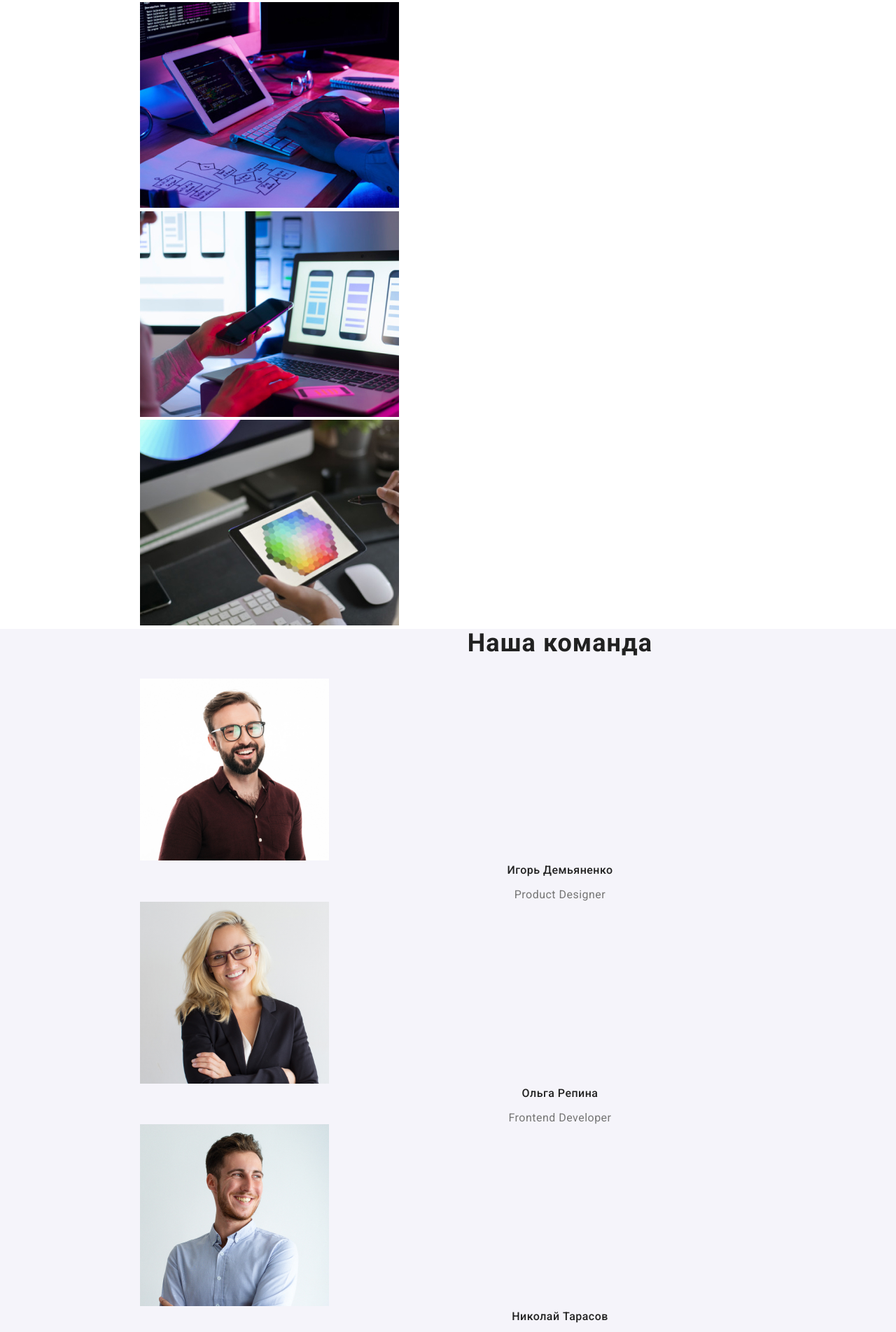
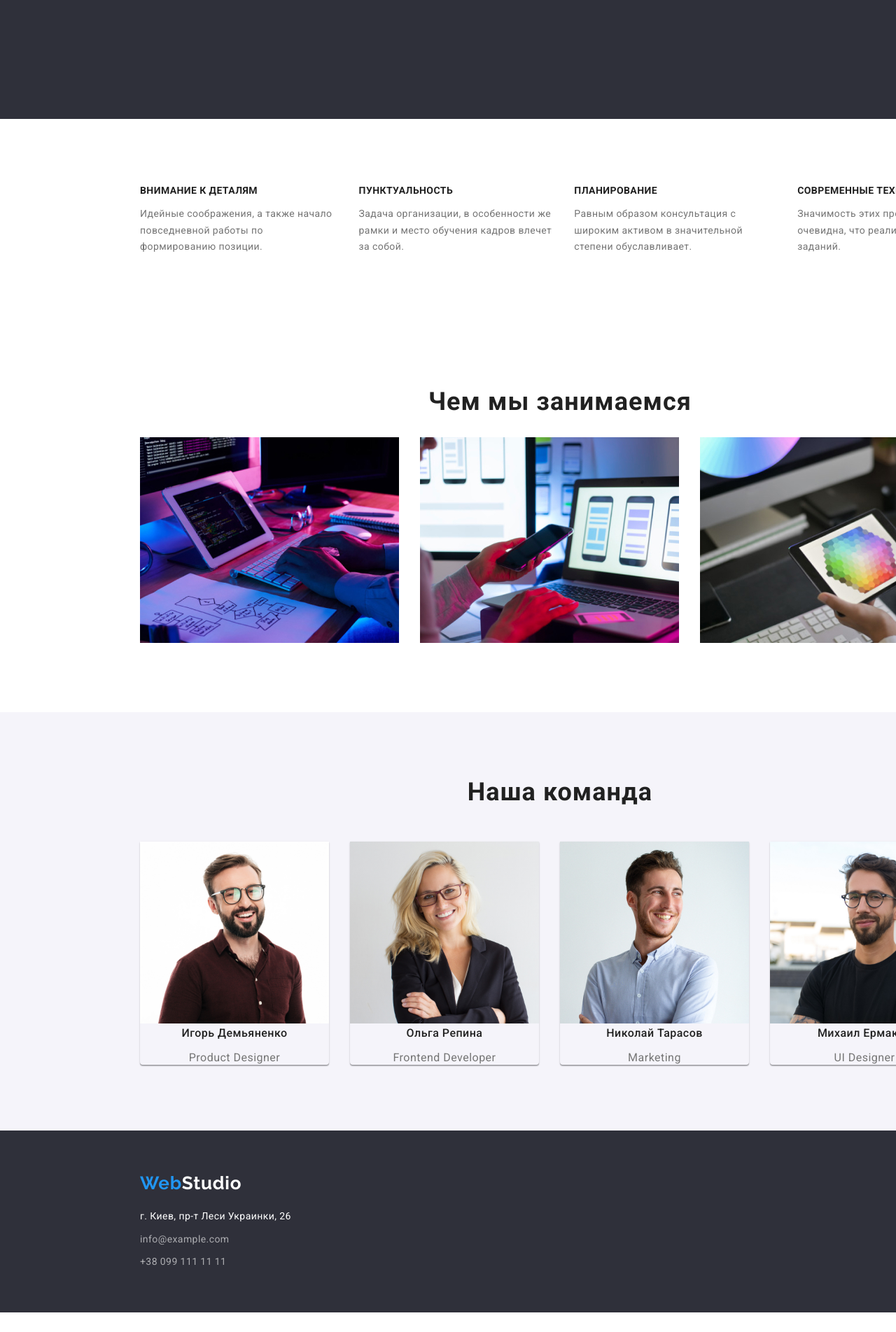
Before and after one commit to Aleksandr117Vorsakov/goit-markup-hw-03, a plain HTML site: page index.html in a window 1280 px wide. Shown: the part 495-2399 px from the top of the page at 70% size. After the commit the page ends 2371 px from the top, so only its background shows below. Drawn offline with nearby package versions, Linux system fonts and the light colour scheme.

Commit message:
разметка мейна и футера

```diff
--- a/css/styles.css
+++ b/css/styles.css
@@ -42,10 +42,15 @@ p:last-child{
     margin-left: auto;
     margin-right: auto;
 }
+.section{
+    padding-top: 94px;
+    padding-bottom: 94px;
+}
 /* header */
 .header-container{
     display: flex;
     align-items: center;
+    border-bottom: 1px solid #ECECEC;
 }
 .header-nav{
     display: flex;
@@ -62,9 +67,18 @@ p:last-child{
     margin-right: 93px;
     padding-top: 24px;
     padding-bottom: 25px;
+    padding-left: 15px;
 }
-.footer>.logo{
-     color: var(--main-background-color);
+.footer-logo{
+    color: var(--main-background-color);
+    font-family: Raleway;
+    font-size: 26px;
+    line-height:1.2;
+    letter-spacing: 0.03em;
+    align-items: center;
+    margin-top: 60px;
+    margin-bottom: 20px;
+
     }
 
 
@@ -148,6 +162,10 @@ margin-left: auto;
     text-align: center;
     letter-spacing: 0.06em;
     text-transform: uppercase;
+    padding-left: 252px;
+    padding-right: 252px;
+    padding-top: 106px;
+    margin-bottom: 30px;
 }
 .hero-button{
     color: var(--main-background-color);
@@ -157,12 +175,14 @@ margin-left: auto;
     font-weight: bold;
     font-size: 16px;
     line-height: 1.8;
-    display: flex;
-    align-items: center;
-    text-align: center;
     letter-spacing: 0.06em;
     cursor: pointer;
-
+    margin-left: 500px;
+    margin-right: 500px;
+    margin-bottom: 106px;
+    border-radius: 4px;
+    padding-left: 25px;
+    padding-right: 25px;
 }
 
 /* qualities and skills */
@@ -179,6 +199,16 @@ margin-left: auto;
     font-size: 14px;
     line-height: 1.7;
     letter-spacing: 0.03em;
+}
+.skills{
+    display: flex;
+
+}
+.skills-item{
+    margin-right: 30px;
+}
+.skills-item:last-child{
+    margin: 0;
 }
 /* punctuality */
 .punctuality-title{
@@ -232,6 +262,17 @@ margin-left: auto;
     line-height: 42px;
     text-align: center;
     letter-spacing: 0.03em;
+    margin-left: 400px;
+    margin-right: 400px;
+}
+.picture{
+    display: flex;
+}
+.picture-item{
+    margin-right: 30px;
+}
+.picture-item:last-child{
+    margin: 0;
 }
 /* team */
 .team{
@@ -243,6 +284,9 @@ margin-left: auto;
     line-height: 1.15;
     text-align: center;
     letter-spacing: 0.03em;
+    margin-left: 460px;
+    margin-right: 460px;
+    margin-bottom: 50px;
 }
 .team-demyanenko{
     color:var(--heading-main-color);
@@ -304,9 +348,24 @@ margin-left: auto;
     text-align: center;
     letter-spacing: 0.03em;
 }
+.staff{
+    display: flex;
+}
+.staff-item{
+    margin-right: 30px;
+    box-shadow: 0px 1px 3px rgba(0, 0, 0, 0.12), 0px 1px 1px rgba(0, 0, 0, 0.14), 0px 2px 1px rgba(0, 0, 0, 0.2);
+border-radius: 0px 0px 4px 4px;
+}
+.staff-item:last-child{
+    margin: 0;
+}
 /* footer */
 .footer{
     background:var(--header-footer-background-color);
+}
+.footer-container{
+    display: flex;
+    flex-direction: column;
 }
 
 .address{
@@ -315,12 +374,24 @@ margin-left: auto;
     line-height: 1.7;
     letter-spacing: 0.03em;
     font-style:normal;
+    margin-bottom: 9px;
 }
 .footer-contact-link{
     color:var(--footer-contact-color);
     font-size: 14px;
     line-height: 1.7;
     letter-spacing: 0.03em;
+}
+.footer-contact{
+    display: flex;
+    flex-direction: column;
+}
+.footer-contact-item{
+    margin-bottom: 9px;
+}
+.footer-contact-item:last-child{
+    margin:0;
+    margin-bottom: 60px;
 }
 /* portfolio */
 .portfolio{
--- a/index.html
+++ b/index.html
@@ -35,29 +35,29 @@
     </header>
     <main>
         <!-- герой -->
-        <section class="hero">
+        <section class="hero section">
             <div class="container">
             <h1 class="hero-title">Эффективные решения для вашего бизнеса</h1>
             <button type="button" class="hero-button">Заказать услугу</button>
             </div>
         </section>
         <!-- qualities and skills -->
-        <section>
+        <section class="section">
             <div class="container">
-            <ul class="list">
-                <li>
+            <ul class="list skills">
+                <li class="skills-item">
                     <h3 class="details-title">Внимание к деталям</h3>
                     <p class="details-text">Идейные соображения, а также начало повседневной работы по формированию позиции.</p>
                 </li>
-                <li>
+                <li class="skills-item">
                     <h3 class="punctuality-title">Пунктуальность</h3>
                     <p class="punctuality-text">Задача организации, в особенности же рамки и место обучения кадров влечет за собой.</p>
                 </li>
-                <li>
+                <li class="skills-item">
                     <h3 class="planning-title">Планирование</h3>
                     <p class="planning-text">Равным образом консультация с широким активом в значительной степени обуславливает.</p>
                 </li>
-                <li>
+                <li class="skills-item">
                     <h3 class="technologies-title">Современные технологии</h3>
                     <p class="technologies-text">Значимость этих проблем настолько очевидна, что реализация плановых заданий.</p>
                 </li>
@@ -65,21 +65,21 @@
             </div>
         </section>
         <!-- Чем мы занимаемся -->
-        <section>
+        <section class="section">
             <div class="container">
             <h2 class="services-title">Чем мы занимаемся</h2>
-            <ul class="list">
-                <li>
+            <ul class="list picture">
+                <li class="picture-item">
                     <img src="./images/box 1.jpg"
                     alt="техника на столе "
                     width="370">
                 </li>
-                <li>
+                <li class="picture-item">
                     <img src="./images/box 2.jpg"
                     alt="телефон в руке "
                     width="370">
                 </li>
-                <li>
+                <li class="picture-item">
                     <img src="./images/box 3.jpg"
                     alt="Планшет в руках"
                     width="370">
@@ -88,32 +88,32 @@
             </ul>
         </section>
         <!-- команда -->
-        <section class="team">
+        <section class="team section">
             <div class="container">
             <h2 class="team-title">Наша команда</h2>
-            <ul class="list">
-                <li>
+            <ul class="list staff">
+                <li class="staff-item">
                     <img src="./images/img.jpg"
                     alt="парень в красной рубашке"
                     width="270">
                     <h3 class="team-demyanenko">Игорь Демьяненко</h3>
                     <P class="team-demyanenko-position">Product Designer</P>
                 </li>
-                <li>
+                <li class="staff-item">
                     <img src="./images/img (1).jpg"
                     alt="портрет девушки"
                     width="270">
                     <h3 class="team-repin">Ольга Репина</h3>
                     <p class="team-repin-position">Frontend Developer</p>
                 </li>
-                <li>
+                <li class="staff-item">
                     <img src="./images/img (2).jpg"
                     alt="парень в белой рубашке"
                     width="270">
                     <h3 class="team-tarasov">Николай Тарасов</h3>
                     <p class="team-tarasov-position">Marketing</p>
                 </li>
-                <li>
+                <li class="staff-item">
                     <img src="./images/img (3).jpg"
                     alt="парень в черной футболке"
                     width="270">
@@ -126,12 +126,12 @@
     </main>
     <!-- подвал -->
     <footer class="footer">
-        <div class="container">
-        <a href="" class="logo" ><span class="logo-web">Web</span>Studio </a>
+        <div class="container footer-container">
+        <a href="" class="footer-logo" ><span class="logo-web">Web</span>Studio </a>
         <address class="address">г. Киев, пр-т Леси Украинки, 26</address>
         <ul class="footer-contact list">
-            <li><a href="mailto:info@example.com" class="footer-contact-link">info@example.com</a></li>
-            <li><a href="tel:+38 099 111 11 11" class="footer-contact-link">+38 099 111 11 11</a></li>
+            <li class="footer-contact-item"><a href="mailto:info@example.com" class="footer-contact-link">info@example.com</a></li>
+            <li class="footer-contact-item"><a href="tel:+38 099 111 11 11" class="footer-contact-link">+38 099 111 11 11</a></li>
         </ul>
         </div>
     </footer>
```
Also changed, not shown: portfolio.html (+14 -14 lines).
